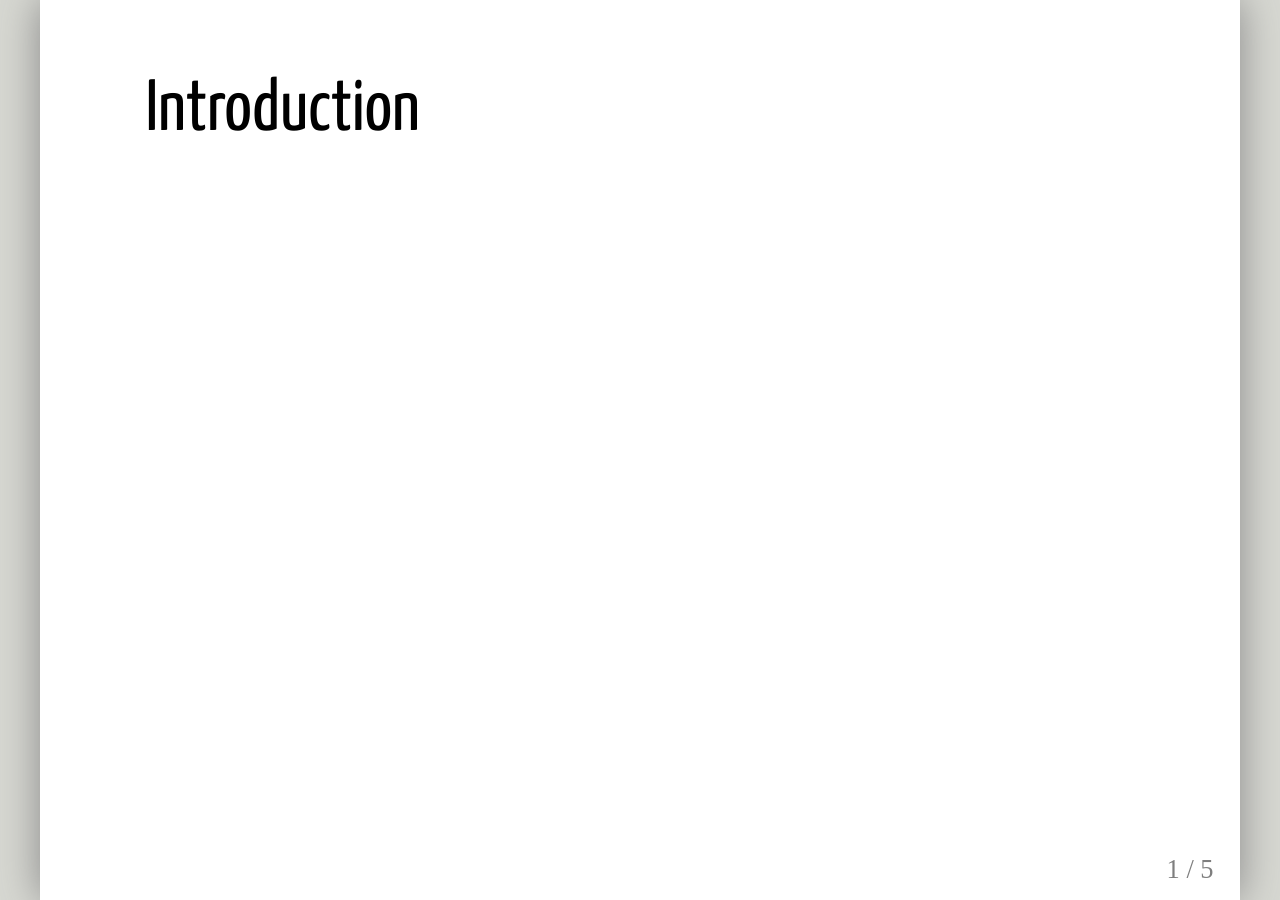
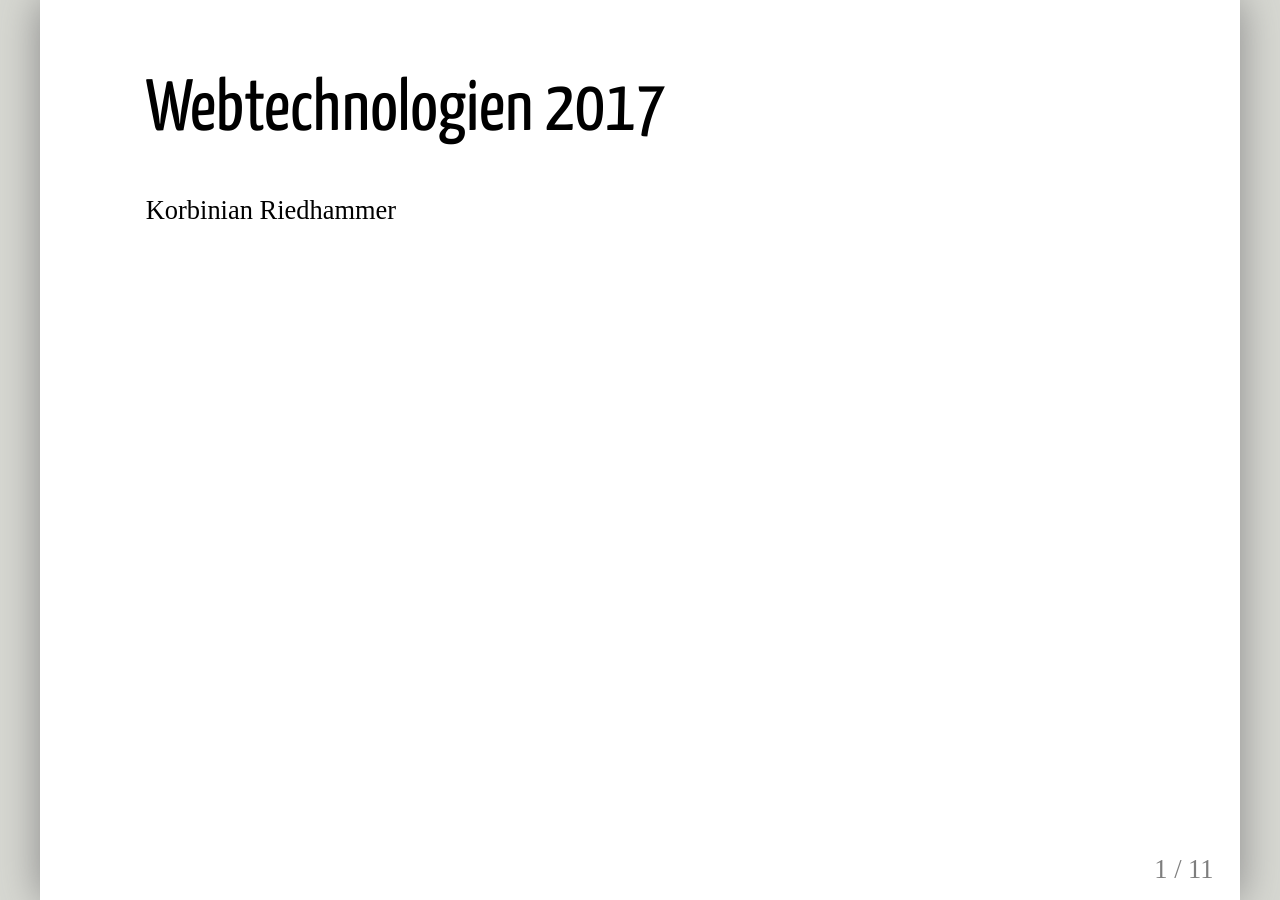
Before and after one commit to SimonGrad/hsro-inf-wt.github.io, a Jekyll site: the page built from 01s-intro.html, in a window 1280 px wide. Built offline with Jekyll 4.4.1, drawn with Linux system fonts in a browser that asks for light colours; some web fonts are replaced; part of the change alters nothing that is shown.

Commit message:
Slides for intro

```diff
--- a/01s-intro.html
+++ b/01s-intro.html
@@ -1,53 +1,134 @@
 ---
 layout: presentation
 title: Introduction
-permalink: /s01-intro/
+permalink: /01s-intro/
 ---
 
-# Introduction
+# Webtechnologien 2017
+
+Korbinian Riedhammer
 
 ---
 
-# Agenda
+# Are you in the right class?
 
-1. Introduction
-2. Deep-dive
-3. ...
+## Plain and simple: This class is overbooked.
 
-[NOTE]: Note that you need active internet connection to access remark.js script file
-
-https://blog.codinghorror.com/the-principle-of-least-power/
+- Have you passed Programmieren 1 and 2?<br>
+	(read: _"I know at least a little bit about programming._)
+- Did you opt for the _software engineering_ focus<br>
+	(read: _"I genuinely enjoy programming."_)
+- Are you ok with English?<br>
+	(read: _"I understand most of the web world is in English."_)
+- Are you resourceful?<br>
+	(read: _"I know how to work Google/SO/MDN to find an answer."_)
+- Are you committed?<br>
+	(read: _"I absolutely want to learn about this stuff"_)
 
 ---
 
 # Introduction
 
 - class: Thursdays at 8a
+- materials: https://hsro-inf-wt.github.io (English)
 - tutorials:
 	- Thursdays at 11.45a/1.45p
 	- Tutor: Philip Waritschlager
+- communication: via [Mattermost](https://inf-mattermost.fh-rosenheim.de/wt-2017/channels/town-square) ([invite](https://inf-mattermost.fh-rosenheim.de/signup_user_complete/?id=cwd8jpz4ijfxdgg6i6q45d1asa)).
+- important dates (read: _presence absolutely mandatory_)
+	+ Nov 9, team registration
+	+ Dec 7, written exam (60 Min.) *and* team presentations (kick-off)
+	+ Dec 21, team meetings with me (individually, ca. 10 min per team)
+	+ Jan 25, final presentation of projects
 
-- NO POINT if you can't hack
+---
 
 # Credits (Leistungsnachweis)
 
-- written mid-term (Dec 7)
-- project (team of 3)
+## 50%: written mid-term (Dec 7)
+- 60 minutes written exam
+- covers basics of HTML/CSS/JavaScript
+
+---
+
+# Credits (Leistungsnachweis) cont'd
+## 50%: project (teams of 3)
+- must have user stories and wireframes/sketches
+- must use advanced toolkit (eg. angular, vue, react)
+- must have frontend and backend
+- must connect to database _or_ other form of permanent storage
+- must have advanced authentication (eg. OAuth2)
+- must pass W3 validators; should produce no warnings
+- must be deployed via docker containers _or_ heroku _or_ as VM
+- kudos: serves actual purpose, looks good, mobile-friendly
+
+---
+
+# Intermission
+
+## _this is your chance to opt out_
+
+---
+
+# Before we get started
+
+## Why do I **not** believe in PHP/ZEND?
+
+> _Caution: This is my professional opinion, not necessarily facts._
+
+- PHP is interpreted; if you put (non-cachable) PHP into your web sites, they need to be processed before serving.
+- PHP is (sort of) hard to scale; static pages are trivial (CDN)
+- load/scaling problems immediately result in rendering delays
+- Bugtracking can be pretty hard/painful
+- Automated testing requires to spin up a local php interpreter
+
+---
+
+# Recommended textbooks
+
+## None, actually.
+
+Web development happens on the internet, not your reading couch.
+
+Problem at hand? Google it and you'll find a tutorial.
+
+???
+
+Google it and you'll find a post explaining ist.
+
+Learning by doing at its best.
 
 ---
 
 # Basic Overview
 
+## We will cover...
+- HTML/5
+- CSS/3
+- JavaScript (ES6)
+- Node.js for backend
+- Vue.js for frontend
+- some advanced topics:
+	+ scaffolding and static page generation
+	+ security and authorization
+	+ deployment with heroku
+
 ---
 
 # Tooling
 
-- Git
-- Bash
-- Sublime
-- Browsers
-- Google/SO
+- git
+- shell of your choice
+- editor of your choice
+- curl or similar (eg. Postman)
+- developer tools of your browsers (note the **s**)
+- https://jsfiddle.net
+- Your trusted web sources: [Google](https://www.google.com) - [SO](https://www.stackoverflow.com) - [MDN](https://developer.mozilla.com)
 
 ---
 
 # Example: Facebook TTS
+
+Facebook has a (relatively) new feature: _how to pronounce your name_
+
+Let's ~~hack~~ play with it :-)
```
